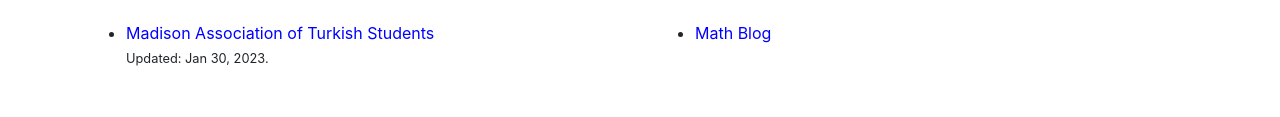
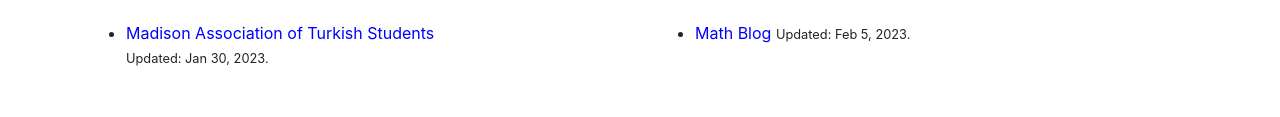
Before and after one commit to NukhetTuncbilek/nukhettuncbilek.github.io, a plain HTML site: page index.html in a window 1280 px wide. Shown: the part 478-595 px from the top of the page. Drawn offline with nearby package versions, Linux system fonts and the light colour scheme.

Commit message:
added updated line for math blog

```diff
--- a/index.html
+++ b/index.html
@@ -106,6 +106,7 @@
                                         <a href="./blog.html">
                                                 Math Blog
                                         </a>
+                                        <small>Updated: Feb 5, 2023.</small>
                                 </li>
                         </ul>
                 </div>
```
